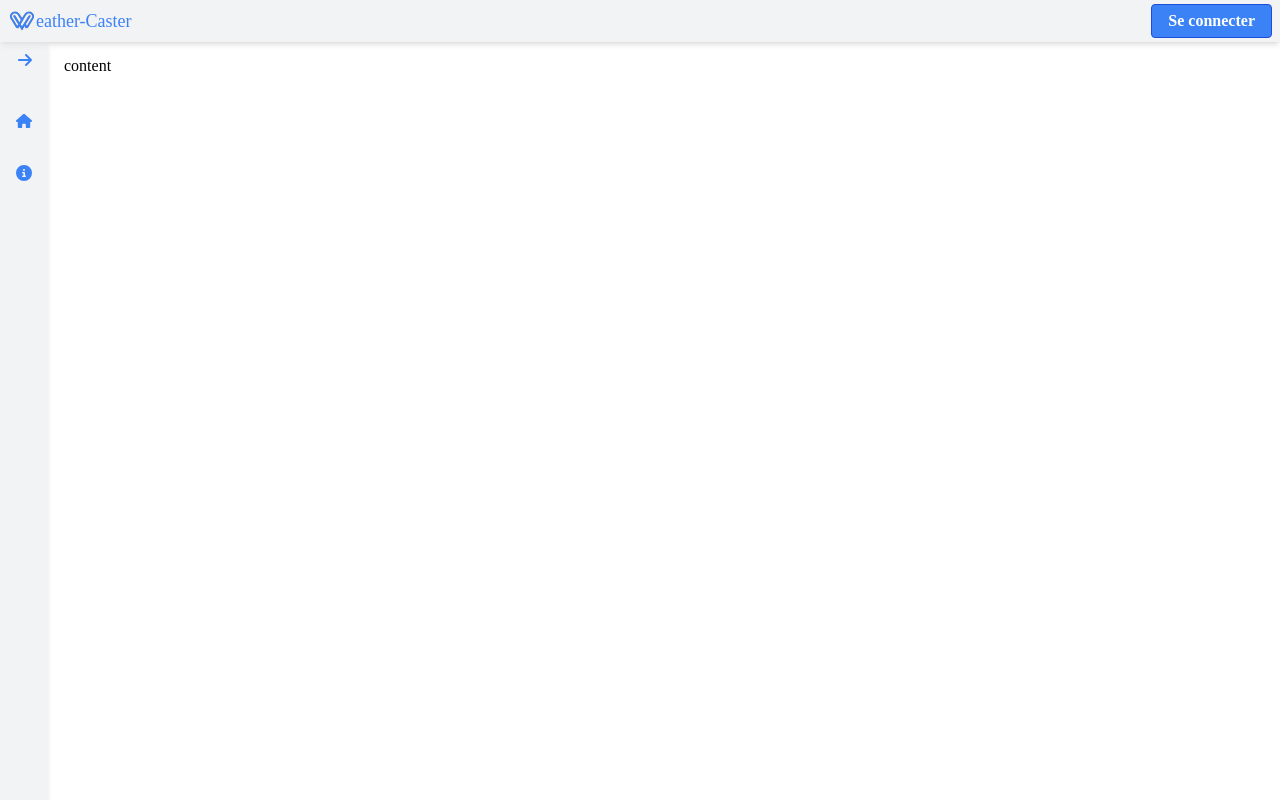
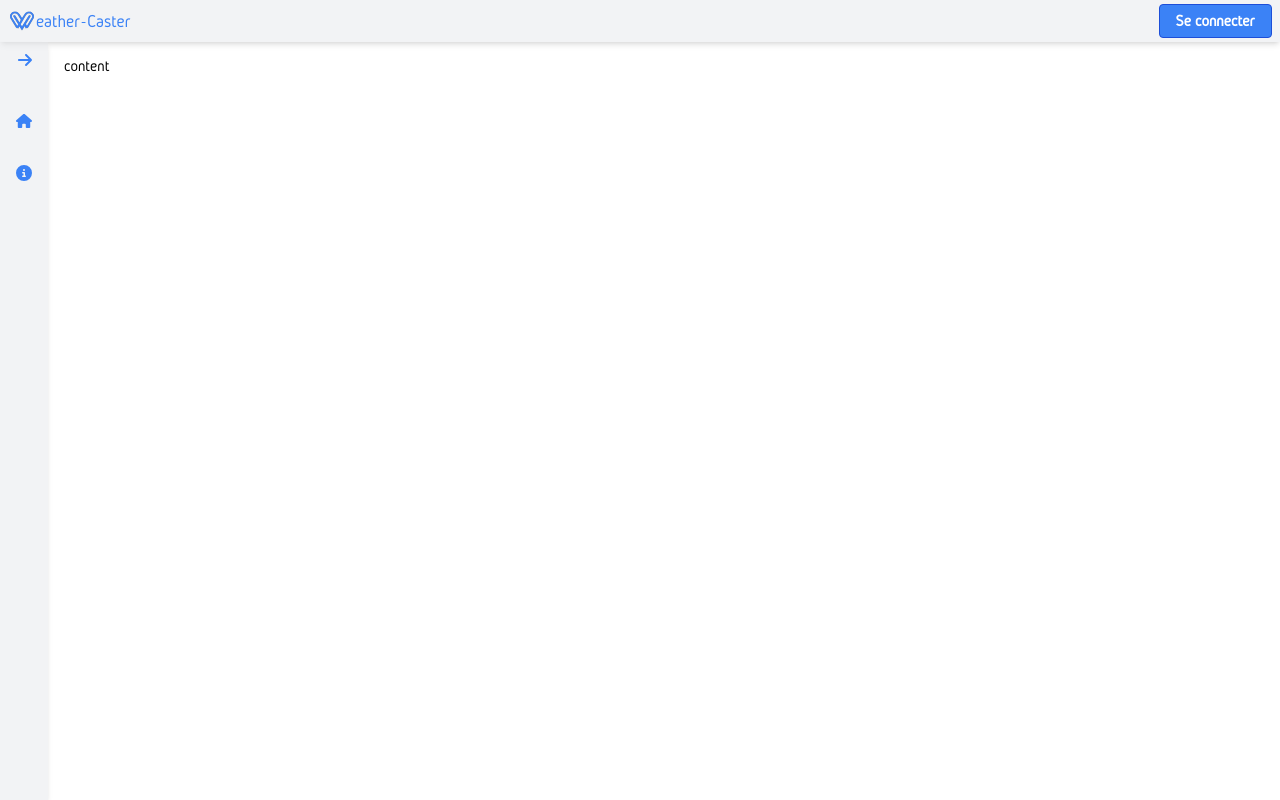
Before and after one commit to verdesB/Weather-Forcast, a React (Vite) app in the folder FRONT/: page / in a window 1280 px wide. Built offline with nearby package versions, Linux system fonts and the light colour scheme.

Commit message:
add new font with font face

```diff
--- a/FRONT/src/components/App/global.scss
+++ b/FRONT/src/components/App/global.scss
@@ -1,8 +1,12 @@
-
+@font-face {
+    font-family: Gidolinya;
+    src: url(../../assets/fonts/Gidolinya-Regular.otf);
+}
 
 body {
     width: 100%;
     height: 100vh;
+    font-family: Gidolinya;
 
 
 
```
